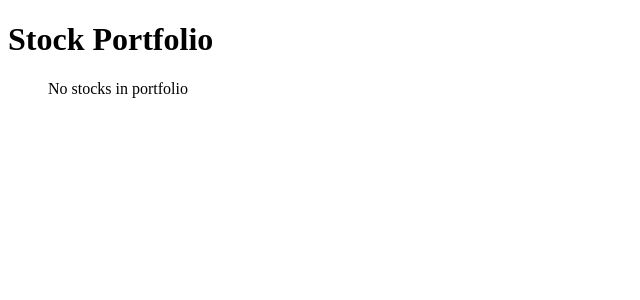
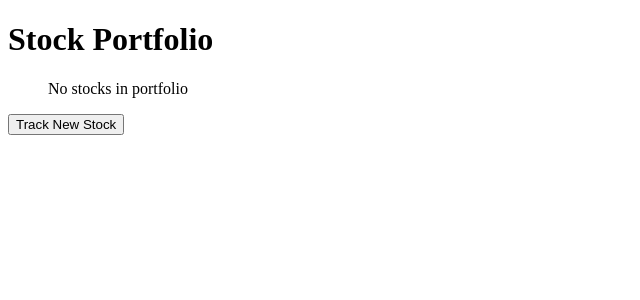
Before and after one commit to Trian27/StockAlgorithmNew, a Django app: page /stocks/ in a window 1280 px wide. Shown: the top 300 px of the page, without its empty margins (0-640 px from the left). Run offline with Django 4.2, Linux system fonts and the light colour scheme; data that the repository does not hold is empty.

Commit message:
added feature to track new stocks and corresponding error handling

```diff
--- a/portfolio/portfolio/urls.py
+++ b/portfolio/portfolio/urls.py
@@ -22,6 +22,4 @@ urlpatterns = [
     path('stocks/', include('stocks.urls')),
     path('admin/', admin.site.urls),
     path('', views.home, name = 'home'),
-    #Cannot do path('home/', include('stocks.urls'))
-    #Check stocks.urls.py for more info
 ]
--- a/portfolio/stocks/models.py
+++ b/portfolio/stocks/models.py
@@ -1,6 +1,5 @@
 from django.db import models
 
-# Tri-An will put in models for stocks and prices.
 class Stock(models.Model):
     ticker = models.CharField(max_length=5)
     num_shares = models.IntegerField(default=0)
--- a/portfolio/stocks/templates/stocks/index.html
+++ b/portfolio/stocks/templates/stocks/index.html
@@ -2,6 +2,7 @@
 {% block main_content %}
 <title>Stock Portfolio</title>
 <h1>Stock Portfolio</h1>
+<script src="https://code.jquery.com/jquery-3.6.0.min.js"></script>
 
 <p>
     <ol>
@@ -12,8 +13,61 @@
       {% else %}
         No stocks in portfolio
       {% endif %}
-
     </ol>
 </p>
+
+<dialog id="track_new_stock_dialog" selection anchor_node_text class="overflow-hidden bg-transparent">
+  <div class="flex justify-center items-center w-screen h-screen bg-transparent">
+    <div class="bg-white p-4 rounded-lg w-96 h-96 overflow-auto">
+      <h2 class="text-2xl font-bold mb-4">Track New Stock</h2>
+        <form id="track_new_stock_form">
+          {% csrf_token %}
+          <span class="bg-white-100 p-2"></span>
+          <div class="mb-4">
+            <label for="ticker">Ticker:</label>
+            <input type="text" id="ticker" name="ticker" maxlength="5" required>
+            <label for="num_shares">Number of Shares:</label>
+            <input type="number" id="num_shares" name="num_shares" min="0">
+          </div>
+          <br>
+          <div class="mt-6">
+            <button type="submit" id="track_new_stock_submit_button" class="bg-blue-500 text-white py-2 px-4 rounded hover:bg-blue-600">Track Stock</button>
+            <button type="button" onclick="track_new_stock_dialog.close(); $('#track_new_stock_form')[0].reset();" class="bg-gray-500 text-white py-2 px-4 rounded hover:bg-gray-600">Cancel</button>
+          </div>
+        </form>
+    </div>
+  </div>
+  <script>
+        $("dialog").on("submit", "#track_new_stock_form", (evt) => {
+          evt.preventDefault();
+          const csrftoken = document.querySelector('[name=csrfmiddlewaretoken]').value;
+          const form = document.getElementById('track_new_stock_form');
+          const formData = new FormData(form);
+          fetch('{% url "stocks:track_new_stock"%}', {
+            method: 'POST',
+            headers: {
+                'X-CSRFToken': csrftoken
+            },
+            body: formData,
+          })
+          .then(response => {
+              if (!response.ok) {
+                  return response.json().then(data => {
+                      throw new Error(data.error);
+                  });
+              }
+              return response.json();
+          })
+          .then(data => {
+            window.location.reload();
+          })
+          .catch(error => {
+              console.error('Error:', error);
+          });
+        })
+  </script>
+</dialog>
+<button type="button" id="track_new_stock_button" class="bg-blue-500 text-white py-2 px-4 rounded hover:bg-blue-600" onclick="track_new_stock_dialog.showModal()">Track New Stock</button>
+
 {% endblock %}
 <!-- how would I use the base in this case?-->
--- a/portfolio/stocks/urls.py
+++ b/portfolio/stocks/urls.py
@@ -6,8 +6,6 @@ app_name = 'stocks'
 
 urlpatterns = [
     path('', views.index, name='index'),
-    path("<int:stock_id>/", views.statistics, name="statistics"),
-    #path('home', views.home, name = 'home'),
-        #above does not work bc if stocks.urls included, will go to index first
-        #would I have to use a UUID? (Don't know how that works)
+    path('<int:stock_id>/', views.statistics, name='statistics'),
+    path('track_new_stock/', views.track_new_stock, name='track_new_stock')
 ]
--- a/portfolio/stocks/views.py
+++ b/portfolio/stocks/views.py
@@ -2,22 +2,48 @@ from django.shortcuts import render, get_object_or_404
 from django.template import loader
 import requests, time
 from .models import Stock
+from .forms import StockForm
 import datetime
 from django.http import JsonResponse, HttpResponse
 
-HTML_SRING = """<h1>Home Page</h1>""" #just for testing
 def home(request):
     template = loader.get_template("stocks/home.html")
     context = {}
     return HttpResponse(template.render(context, request))
-    # return HttpResponse(HTML_SRING)
 
-def addStock(request):
-    return JsonResponse({'success': True})
+def track_new_stock(request):
+    if request.method == 'POST':
+        form = StockForm(request.POST)
+        stock = None
+        if form.is_valid():
+            stock = form.save(commit=False)
+            stock.ticker = stock.ticker.upper()
+            if validate_ticker(stock.ticker):
+                stock.save()
+                data = {'message': 'Stock tracked successfully'}
+                return JsonResponse(data, status=200)
+            else:
+                data = {'error': 'Invalid stock ticker'}
+                return JsonResponse(data, status=400)
+        else:
+            data = {'error': 'Form failed to validate'}
+            return JsonResponse(data, status=400)
+    else:
+        data = {'error': 'Invalid request'}
+        return JsonResponse(data, status=400)
+
+def validate_ticker(ticker):
+    params = {"function": "SYMBOL_SEARCH", "keywords": ticker, "apikey": "https://www.alphavantage.co/"}
+    response = requests.get("https://www.alphavantage.co/query", params)
+    data = response.json()
+    try:
+        return data["bestMatches"][0]["1. symbol"] == ticker
+    except Exception as ex:
+        return False
+
 
 # Index page for endpoint "stocks/"
 def index(request):
-
     # Query database for list of all stocks
     stock_list = Stock.objects.all()
     price_list= []
@@ -27,24 +53,14 @@ def index(request):
 
     for i in range(0, len(stock_list)):
         asset = stock_list[i]
-
-        #name = []
-        #name.append([s.ticker for s in stock_list])
         name.append(asset.ticker)
-        #quantity = []
-        #quantity.append([str(s.num_shares) for s in stock_list])
         quantity.append(str(asset.num_shares))
-        #by resetting name & quantity everytime,
-            #it made both of them lists within a list. Why?
 
         prices_ind = asset.price_set.all()
         prices_ind.delete()
-        params = {"function": "TIME_SERIES_MONTHLY_ADJUSTED", "symbol": name[i], "apikey" : "https://www.alphavantage.co/"}
-        #params = {"function": "TIME_SERIES_MONTHLY_ADJUSTED", "symbol": name[0][i], "apikey" : "https://www.alphavantage.co/"}
-        #when accessing name list, why is it name[0][i] instead of name[i]?
+        params = {"function": "TIME_SERIES_MONTHLY_ADJUSTED", "symbol": name[i], "apikey": "https://www.alphavantage.co/"}
         response = requests.get("https://www.alphavantage.co/query", params)
         data = response.json()
-        time.sleep(12)
 
         for x in data['Monthly Adjusted Time Series']:
             if x.find("2023") != -1 or x.find("2022") != -1 or x.find("2021") != -1:
@@ -54,21 +70,15 @@ def index(request):
                 #when creating price, make sure has 2 decimal places: ex. $21.8 = $21.80
         prices_ind = asset.price_set.all()
         price_list.append(prices_ind[0])
-        #can probably shorten: price_list.append(asset.price_set.(somehow filter))
         total_val += price_list[i].price * int(quantity[i])
 
     stock_dicts = []
     for i in range(0, len(stock_list)):
-        #when stock models are deleted, id doesn't get deleted as well
-        #ex. there is no stock with id of 1, but SOXL has an id of 12
         stock_dicts.append({'stock_id': str(stock_list[i].id),'ticker': stock_list[i].ticker, 'shares': stock_list[i].num_shares, 'price': price_list[i].price, 'time': price_list[i].date})
     template = loader.get_template("stocks/index.html")
     context = {"stock_dicts": stock_dicts,}
     return HttpResponse(template.render(context, request))
 
-
 def statistics(request, stock_id):
     stock = get_object_or_404(Stock, pk = stock_id)
     return render(request, 'stocks/statistics.html', {'stock': stock})
-    #<!-- ${{stock.price_set.all()[:1].get()}} per share -->
-    #<!-- Above doesn't work in statistics.html. also for some reason comment causes an error -->
```
Also changed, not shown: portfolio/stocks/forms.py (added, +7 -0 lines).
